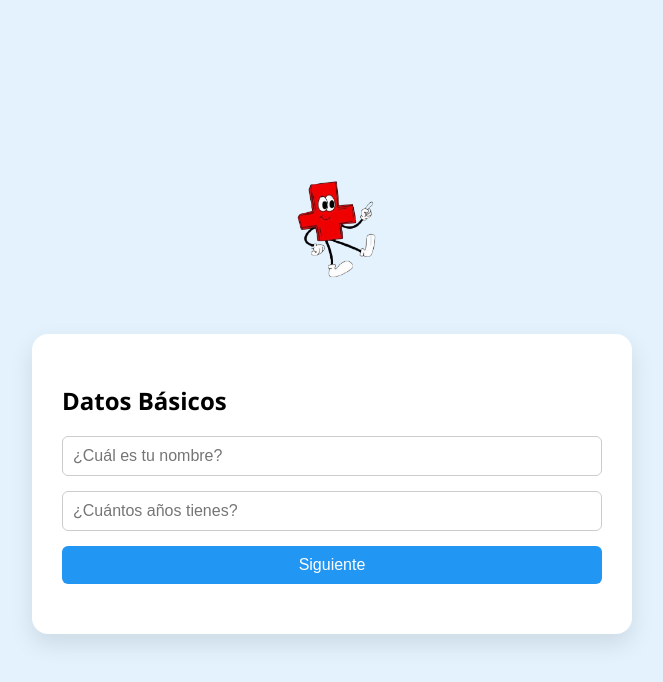
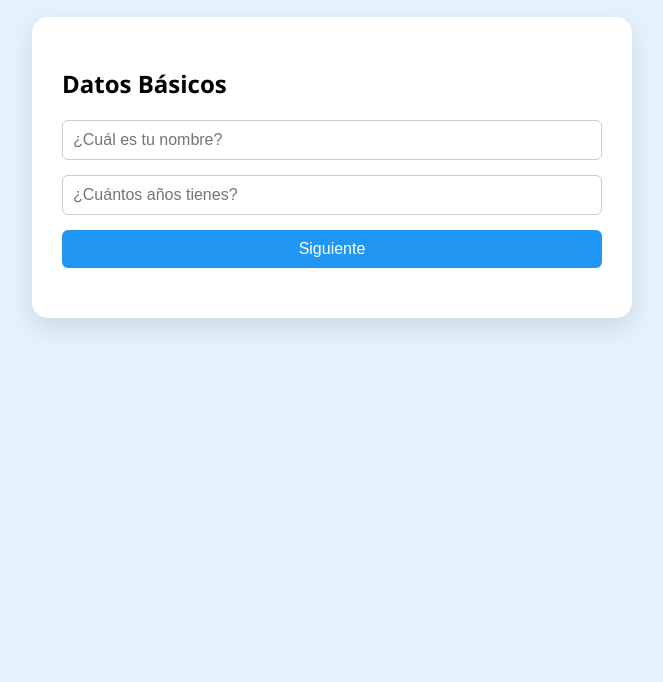
Before and after one commit to rodriiuu/TheRef3.0, a plain HTML site: page index.html in a window 1280 px wide. Shown: the part 108-790 px from the top of the page, without its empty margins (308-971 px from the left). Drawn offline with Linux system fonts and the light colour scheme.

Commit message:
Update index.html

```diff
--- a/index.html
+++ b/index.html
@@ -8,9 +8,6 @@
 </head>
 <body>
   <h1 class="titulo-principal">TheRef</h1>
-  <div class="imagenes-fijas">
-    <img src="icono-removebg-preview.png" class="img-derecha" alt="Imagen" />
-  </div>
 
   <form autocomplete="off" class="contenedor">
 
```
